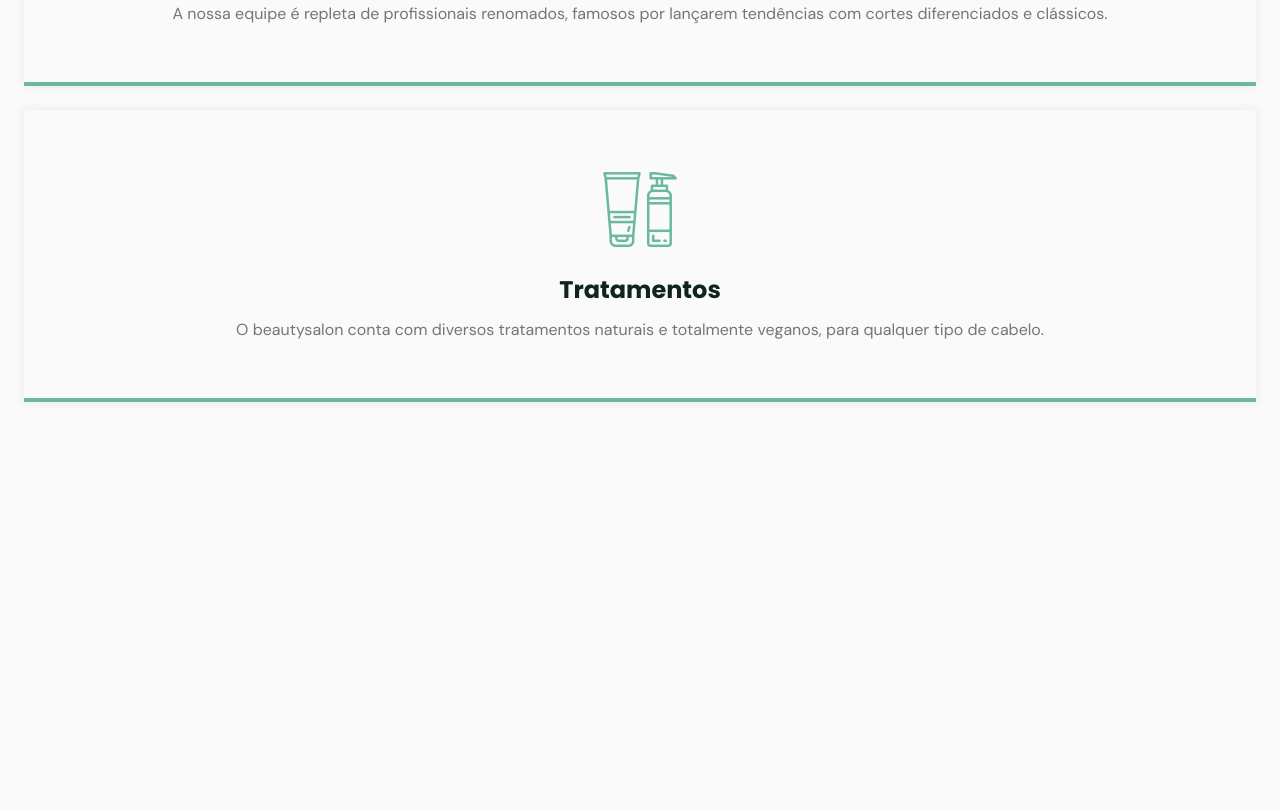
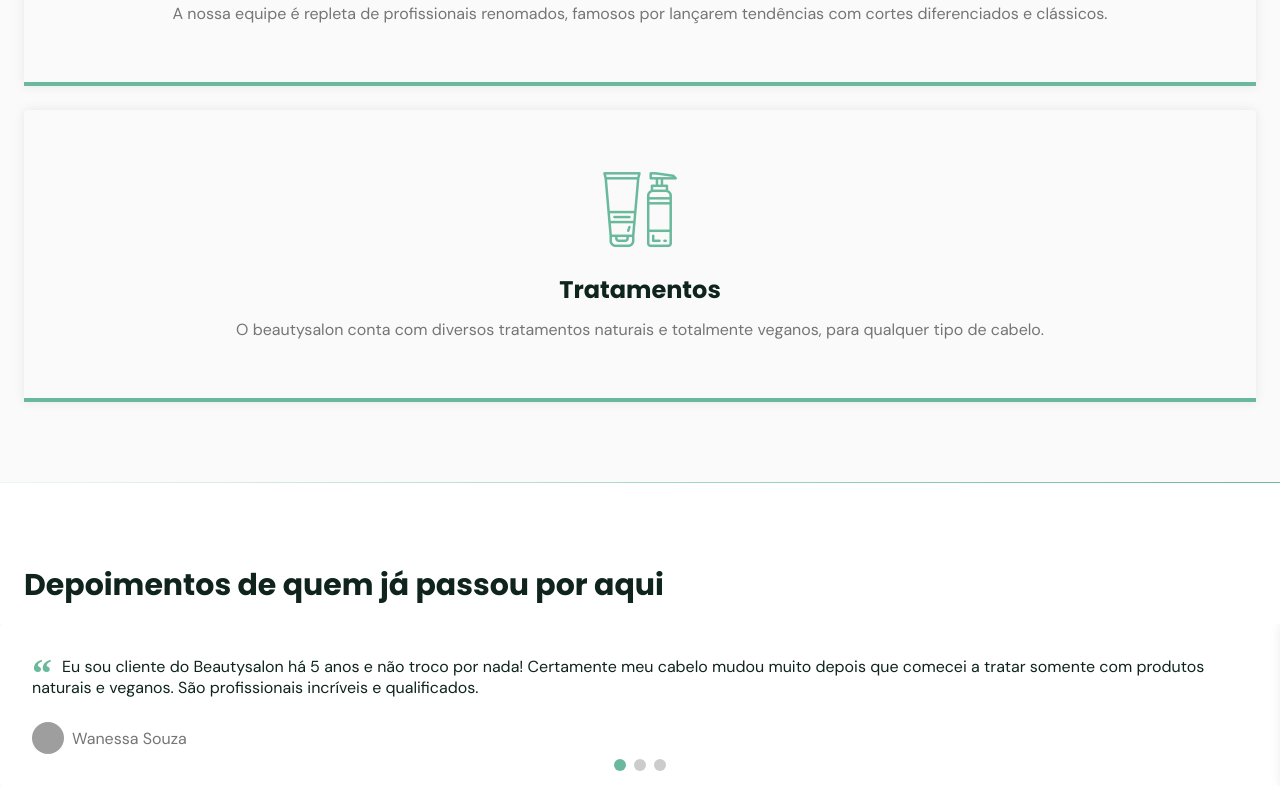
Before and after one commit to paulinhoteixeira/beautySalon, a plain HTML site: page index.html in a window 1280 px wide. Shown: the part 3599-4409 px from the top of the page. Drawn offline with nearby package versions, Linux system fonts and the light colour scheme; grey boxes are pictures that could not be loaded; files whose address does not match are found by name.

Commit message:
adicionado o html e css da section testimonials e o swiper no js

```diff
--- a/index.html
+++ b/index.html
@@ -10,6 +10,10 @@
     <!-- ICONS  -->
     <link rel="stylesheet" href="assets/fonts/style.css">
 
+
+    <!-- SWIPER  -->
+    <link rel="stylesheet" href="https://unpkg.com/swiper@7/swiper-bundle.min.css" />
+
     <!-- STYLE  -->
 
     <link rel="stylesheet" href="style.css">
@@ -20,6 +24,7 @@
     <link
         href="https://fonts.googleapis.com/css2?family=DM+Sans:wght@400;500;700&family=Poppins:wght@400;500;700&display=swap"
         rel="stylesheet">
+
 </head>
 
 <body>
@@ -60,15 +65,22 @@
         <section class="section" id="about">
             <div class="container grid">
                 <div class="image">
-                    <img src="https://images.unsplash.com/photo-1559599101-f09722fb4948?ixid=MnwxMjA3fDB8MHxzZWFyY2h8NHx8aGFpcmRyZXNzZXJ8ZW58MHx8MHx8&ixlib=rb-1.2.1&auto=format&fit=crop&w=700&q=60" alt="3 cabelereiras sorrindo">
+                    <img src="https://images.unsplash.com/photo-1559599101-f09722fb4948?ixid=MnwxMjA3fDB8MHxzZWFyY2h8NHx8aGFpcmRyZXNzZXJ8ZW58MHx8MHx8&ixlib=rb-1.2.1&auto=format&fit=crop&w=700&q=60"
+                        alt="3 cabelereiras sorrindo">
                 </div>
                 <div class="text">
                     <h2 class="title">Sobre nós</h2>
-                    <p>Lorem ipsum dolor sit amet consectetur adipisicing elit. Quidem rem error provident quas dolore! Recusandae vel expedita perferendis asperiores vitae modi, necessitatibus et porro consectetur dicta quibusdam, fugit accusantium harum.</p>
+                    <p>Lorem ipsum dolor sit amet consectetur adipisicing elit. Quidem rem error provident quas dolore!
+                        Recusandae vel expedita perferendis asperiores vitae modi, necessitatibus et porro consectetur
+                        dicta quibusdam, fugit accusantium harum.</p>
                     <br>
-                    <p>Lorem ipsum dolor sit amet consectetur adipisicing elit. Vitae accusantium enim rem maiores eum molestias ratione nobis, a nostrum id sapiente labore porro culpa fugiat, suscipit totam quibusdam, incidunt reprehenderit!</p>
+                    <p>Lorem ipsum dolor sit amet consectetur adipisicing elit. Vitae accusantium enim rem maiores eum
+                        molestias ratione nobis, a nostrum id sapiente labore porro culpa fugiat, suscipit totam
+                        quibusdam, incidunt reprehenderit!</p>
                     <br>
-                    <p>Lorem ipsum dolor sit amet consectetur adipisicing elit. Aliquid voluptatum saepe voluptates assumenda, sed delectus ex nisi mollitia maxime quibusdam iste quis, laudantium perspiciatis? Deserunt accusamus inventore error aperiam commodi!</p>
+                    <p>Lorem ipsum dolor sit amet consectetur adipisicing elit. Aliquid voluptatum saepe voluptates
+                        assumenda, sed delectus ex nisi mollitia maxime quibusdam iste quis, laudantium perspiciatis?
+                        Deserunt accusamus inventore error aperiam commodi!</p>
                 </div>
             </div>
         </section>
@@ -80,31 +92,96 @@
             <div class="container grid">
                 <header>
                     <h2 class="title">Serviços</h2>
-                    <p>Com mais de 10 anos no mercado, o <strong>Beautysalon</strong> já conquistou clientes de inúmeros países com seus tratamentos exclusivos e totalmente naturais</p>
+                    <p>Com mais de 10 anos no mercado, o <strong>Beautysalon</strong> já conquistou clientes de inúmeros
+                        países com seus tratamentos exclusivos e totalmente naturais</p>
                 </header>
                 <div class="cards grid">
                     <div class="card">
                         <i class="icon-woman-hair"></i>
                         <h3 class="title">Terapia capilar</h3>
-                        <p>Terapia completa para couro cabeludo e fios, protegendo todos os tipos de cabelos, inclusive os longos e finos.</p>
+                        <p>Terapia completa para couro cabeludo e fios, protegendo todos os tipos de cabelos, inclusive
+                            os longos e finos.</p>
                     </div>
                     <div class="card">
                         <i class="icon-trim"></i>
                         <h3 class="title">Cortes</h3>
-                        <p>A nossa equipe é repleta de profissionais renomados, famosos por lançarem tendências com cortes diferenciados e clássicos.</p>
+                        <p>A nossa equipe é repleta de profissionais renomados, famosos por lançarem tendências com
+                            cortes diferenciados e clássicos.</p>
                     </div>
                     <div class="card">
                         <i class="icon-cosmetic"></i>
                         <h3 class="title">Tratamentos</h3>
-                        <p>O beautysalon conta com diversos tratamentos naturais e totalmente veganos, para qualquer tipo
+                        <p>O beautysalon conta com diversos tratamentos naturais e totalmente veganos, para qualquer
+                            tipo
                             de cabelo.</p>
                     </div>
                 </div>
             </div>
         </section>
 
+        <div class="divider-1"></div>
+
+
         <section class="section" id="testimonials">
-            <div class="container grid"></div>
+            <div class="container">
+                <header>
+                    <h2 class="title">Depoimentos de
+                        quem já passou
+                        por aqui</h2>
+                </header>
+                <div class="testimonials swiper">
+
+                    <div class="swiper-wrapper">
+                        <div class="testimonial swiper-slide">
+                            <blockquote>
+                                <p>
+                                    <span>&ldquo;</span>
+                                    Eu sou cliente do Beautysalon há 5 anos e não troco por nada! Certamente meu cabelo
+                                    mudou muito depois que comecei a tratar somente com produtos naturais e veganos. São
+                                    profissionais incríveis e qualificados.
+                                </p>
+                                <cite>
+                                    <img src="https://randomuser.me/api/portraits/women/3.jpg" alt="Foto de Wanessa Souza">
+                                    Wanessa Souza
+                                </cite>
+
+                            </blockquote>
+                        </div>
+                        <div class="testimonial swiper-slide">
+                            <blockquote>
+                                <p>
+                                    <span>&ldquo;</span>
+                                    Minha mãe frequenta o salão há anos e me levou um dia para conhecer. Minha experiência
+                                    foi incrível, eu continuo fazendo o a terapia capilar e isso salvou o meu cabelo. Adoro
+                                    todos os profissionais do Beautysalon.
+                                </p>
+                                <cite>
+                                    <img src="https://randomuser.me/api/portraits/women/49.jpg" alt="Foto de Luna Falcão">
+                                    Luna Falcão
+                                </cite>
+
+                            </blockquote>
+                        </div>
+                        <div class="testimonial swiper-slide">
+                            <blockquote>
+                                <p>
+                                    <span>&ldquo;</span>
+                                    Eu sou cliente do Beautysalon há 5 anos e não troco por nada! Certamente meu cabelo
+                                    mudou muito depois que comecei a tratar somente com produtos naturais e veganos. São
+                                    profissionais incríveis e qualificados.
+                                </p>
+                                <cite>
+                                    <img src="https://randomuser.me/api/portraits/women/20.jpg"
+                                        alt="Foto de Franciele Venega">
+                                    Franciele Venega
+                                </cite>
+
+                            </blockquote>
+                        </div>
+                    </div>
+                    <div class="swiper-pagination"></div>
+                </div>
+            </div>
         </section>
 
         <section class="section" id="contact">
@@ -113,6 +190,10 @@
 
     </main>
 
+    <!-- SWIPER  -->
+    <script src="https://unpkg.com/swiper@7/swiper-bundle.min.js"></script>
+
+    <!-- SCRIPTS.JS  -->
     <script src="scripts.js"></script>
 
 </body>
--- a/scripts.js
+++ b/scripts.js
@@ -1,31 +1,40 @@
 // ABRE E FECHA O MENU QUANDO CLICAR NO ICONE
-const nav = document.querySelector("#header nav")
-const toggle = document.querySelectorAll("nav .toggle")
+const nav = document.querySelector("#header nav");
+const toggle = document.querySelectorAll("nav .toggle");
 
-for (const element of toggle){
-    element.addEventListener("click", function(){
-        nav.classList.toggle("show")
-    })
+for (const element of toggle) {
+  element.addEventListener("click", function () {
+    nav.classList.toggle("show");
+  });
 }
 
+// QUANDO CLICAR NUM ITEM DO MENU, ESCONDER O MENU
+const links = document.querySelectorAll("nav ul li a");
 
-// QUANDO CLICAR NUM ITEM DO MENU, ESCONDER O MENU
-const links = document.querySelectorAll("nav ul li a")
-
-for (const link of links){
-    link.addEventListener("click", function(){
-        nav.classList.remove("show")
-    })
+for (const link of links) {
+  link.addEventListener("click", function () {
+    nav.classList.remove("show");
+  });
 }
 
 // MUDAR O HEADER DA PÁGINA QUANDO DER SCROLL
-const header = document.querySelector("#header")
-const navHeight = header.offsetHeight
+const header = document.querySelector("#header");
+const navHeight = header.offsetHeight;
 
-window.addEventListener("scroll", function(){
-    if(window.scrollY >= navHeight){
-        header.classList.add("scroll")
-    }else{
-        header.classList.remove("scroll")
-    }
-})
+window.addEventListener("scroll", function () {
+  if (window.scrollY >= navHeight) {
+    header.classList.add("scroll");
+  } else {
+    header.classList.remove("scroll");
+  }
+});
+
+// TESTIMONIALS CAROUSEL SLIDER SWIPER
+const swiper = new Swiper('.swiper', {
+  slidesPerView: 1,
+  pagination: {
+    el: '.swiper-pagination',
+  },
+  mousewheel: true,
+  keyboard: true,
+});
--- a/style.css
+++ b/style.css
@@ -356,3 +356,72 @@ nav.show div.icon-close {
     font-size: 1.5rem;
     margin-bottom: 0.75rem;
 }
+
+/*======= TESTIMONIALS  =================================================*/
+#testimonials{
+    background: white;
+}
+
+#testimonials .container{
+    margin-left: 0;
+    margin-right: 0;
+}
+
+#testimonials header {
+    margin-bottom: 0;
+    margin-left: 1.5rem;
+    margin-right: 1.5rem;
+}
+
+#testimonials blockquote{
+    padding: 2rem;
+    box-shadow: 0 0 12px rgba(0,0,0, 0.08);
+    border-radius: 0.25rem;
+}
+
+#testimonials blockquote p{
+    position: relative;
+    text-indent: 1.875rem;
+    margin-bottom: 1.5rem;
+    color: var(--title-color);
+}
+
+#testimonials blockquote p span{
+    font: 700 2.5rem serif;
+
+    position: absolute;
+    top: -0.375rem;
+    left: -1.875rem;
+    color: var(--base-color);
+}
+
+#testimonials cite {
+    display: flex;
+    align-items: center;
+    font-style: normal;
+    color: var(--text-color);
+}
+
+#testimonials cite img {
+    width: 2rem;
+    height: 2rem;
+    object-fit: cover;
+    clip-path: circle();
+    margin-right: 0.5rem;
+}
+
+/* SWIPER  */
+
+.swiper-slider{
+    height: auto;
+    padding: 4rem 1rem;
+}
+
+.swiper-pagination-bullet {
+    width: 0.75rem;
+    height: 0.75rem;
+}
+
+.swiper-pagination-bullet-active {
+    background: var(--base-color);
+}
```
